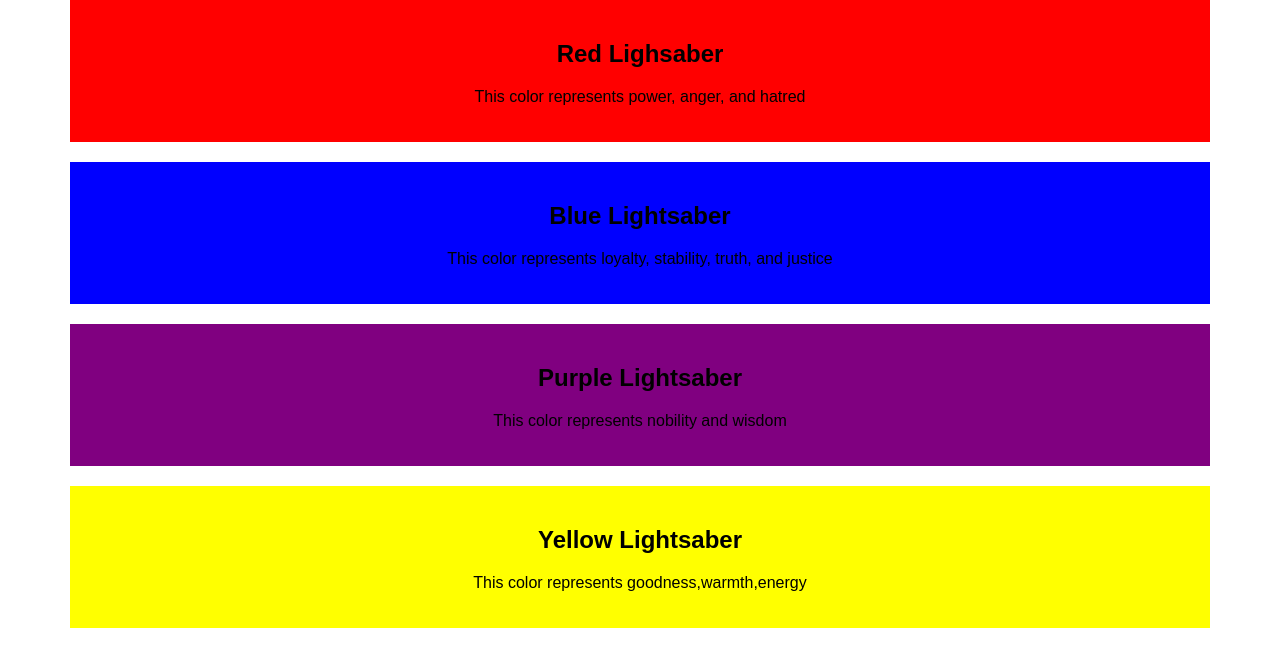
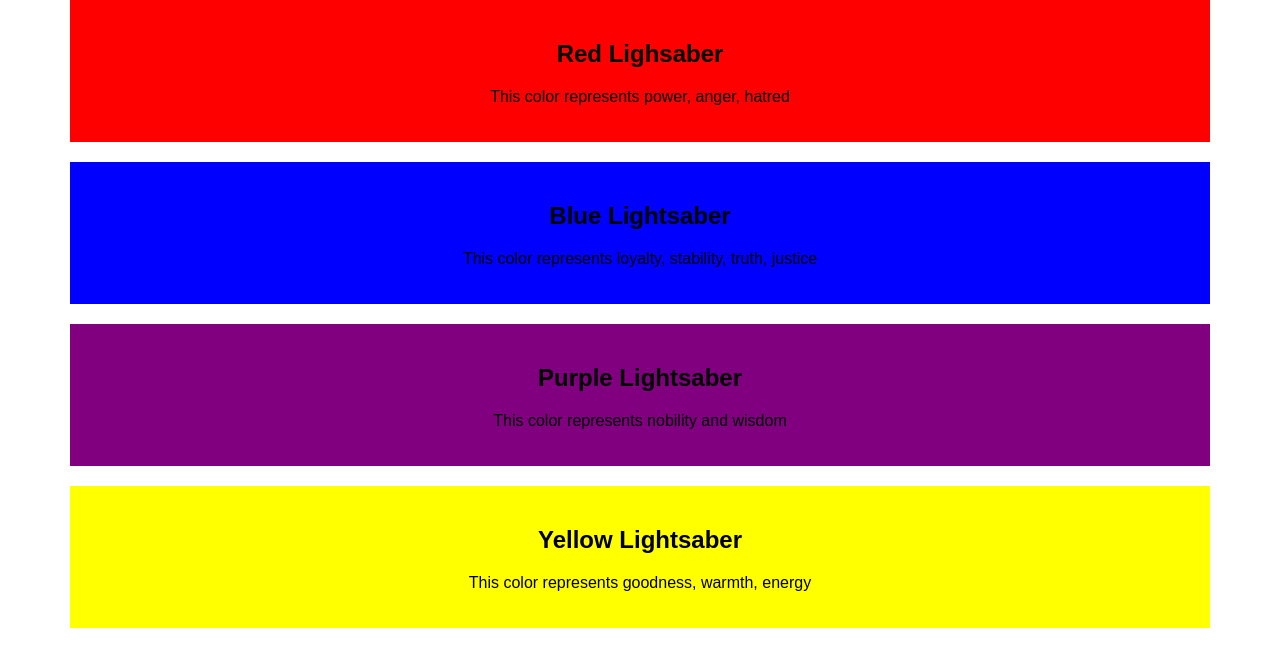
Before and after one commit to RyanSangalang/ICT9Emerald_Q2Ex2_Sangalang_Ryan, a plain HTML site: page index.html in a window 1280 px wide. Shown: the part 108-774 px from the top of the page. Drawn offline with Linux system fonts and the light colour scheme.

Commit message:
Update index.html

```diff
--- a/index.html
+++ b/index.html
@@ -6,11 +6,11 @@
     	<h1>Lightsaber Colors Meaning</h1>
     	<div id="Red">
     	<h2>Red Lighsaber</h2>
-        <p>This color represents power, anger, and hatred</p>
+        <p>This color represents power, anger, hatred</p>
         </div>
         <div id="blue">
         <h2>Blue Lightsaber</h2>
-        <p>This color represents loyalty, stability, truth, and justice</p>
+        <p>This color represents loyalty, stability, truth, justice</p>
         </div>
         <div id="Purple">
         <h2>Purple Lightsaber</h2>
@@ -18,7 +18,7 @@
         </div>
         <div id="Yellow">
         <h2>Yellow Lightsaber</h2>
-        <p>This color represents goodness,warmth,energy</p>
+        <p>This color represents goodness, warmth, energy</p>
         </div>
 
 
```
